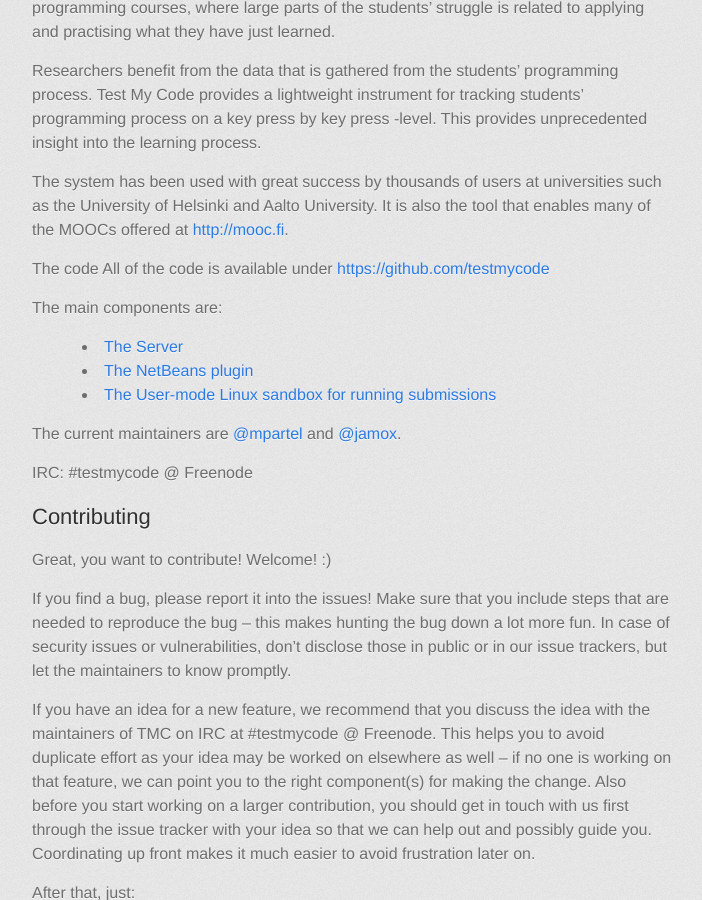
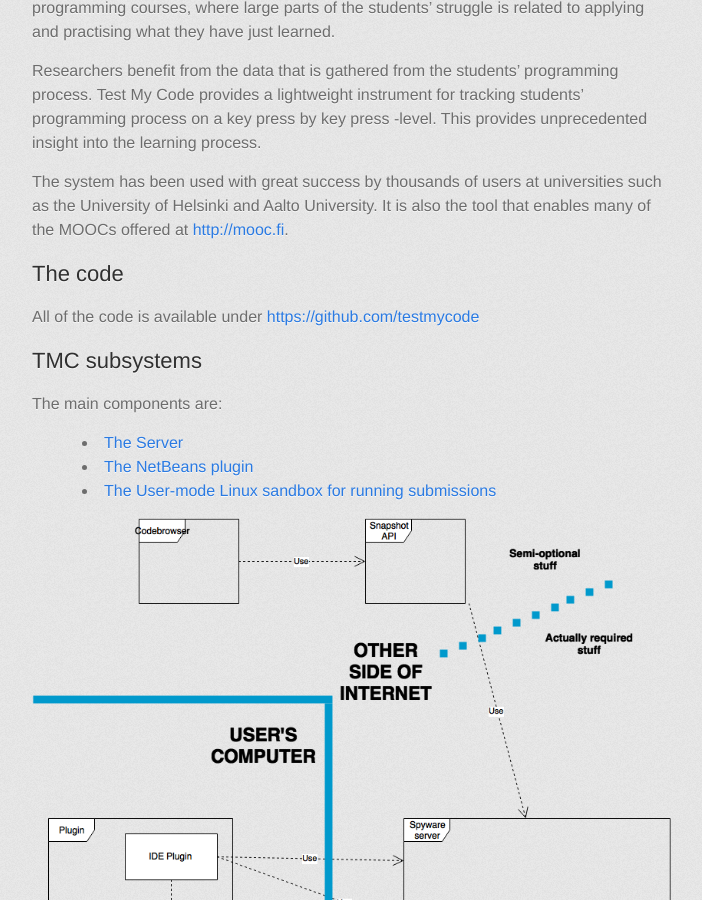
Before and after one commit to testmycode/testmycode.github.io, a Jekyll site: the page built from index.md, in a window 1280 px wide and 900 px high, scrolled down 498 px. Shown: the whole window, without its empty margins (288-990 px from the left). Built offline with Jekyll 4.4.1, drawn with Linux system fonts in a browser that asks for light colours.

Commit message:
Add system diagram and draw.io xml original

```diff
--- a/index.md
+++ b/index.md
@@ -29,16 +29,17 @@
 tracking students' programming process on a key press by key press
 -level. This provides unprecedented insight into the learning process.
 
-
 The system has been used with great success by thousands of users at
 universities such as the University of Helsinki and Aalto University. It
 is also the tool that enables many of the MOOCs offered at
 [http://mooc.fi](http://mooc.fi).
 
 
-The code
+## The code
 All of the code is available under
 [https://github.com/testmycode](https://github.com/testmycode)
+
+## TMC subsystems
 
 The main components are:
 
@@ -46,6 +47,8 @@
 * [The NetBeans plugin](https://github.com/testmycode/tmc-netbeans)
 * [The User-mode Linux sandbox for running
 submissions](https://github.com/testmycode/tmc-sandbox)
+
+![System diagram](images/tmc-systems-diagram.png)
 
 The current maintainers are [@mpartel](https://github.com/mpartel) and
 [@jamox](https://github.com/jamox).
```
Also changed, not shown: images/tmc-systems-diagram.xml (added, +2 -0 lines), images/tmc-systems-diagram.png (added).
